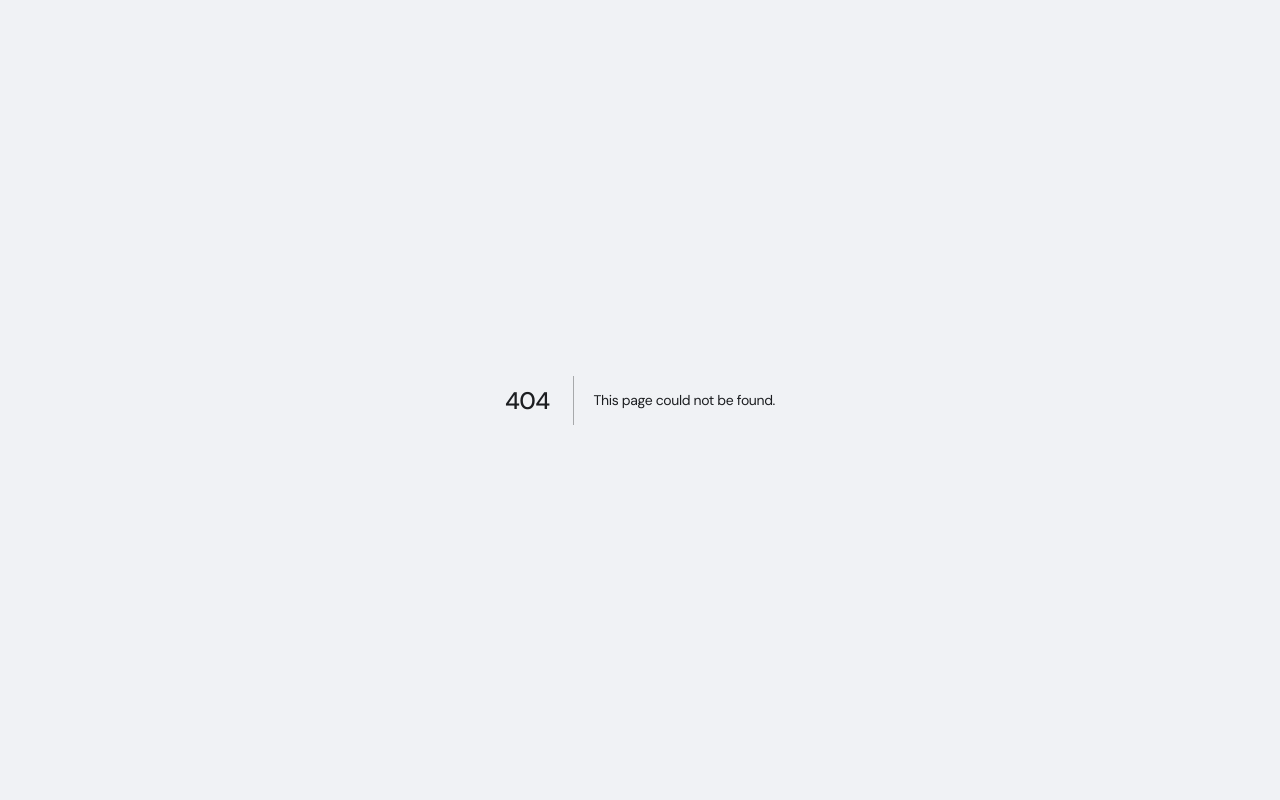
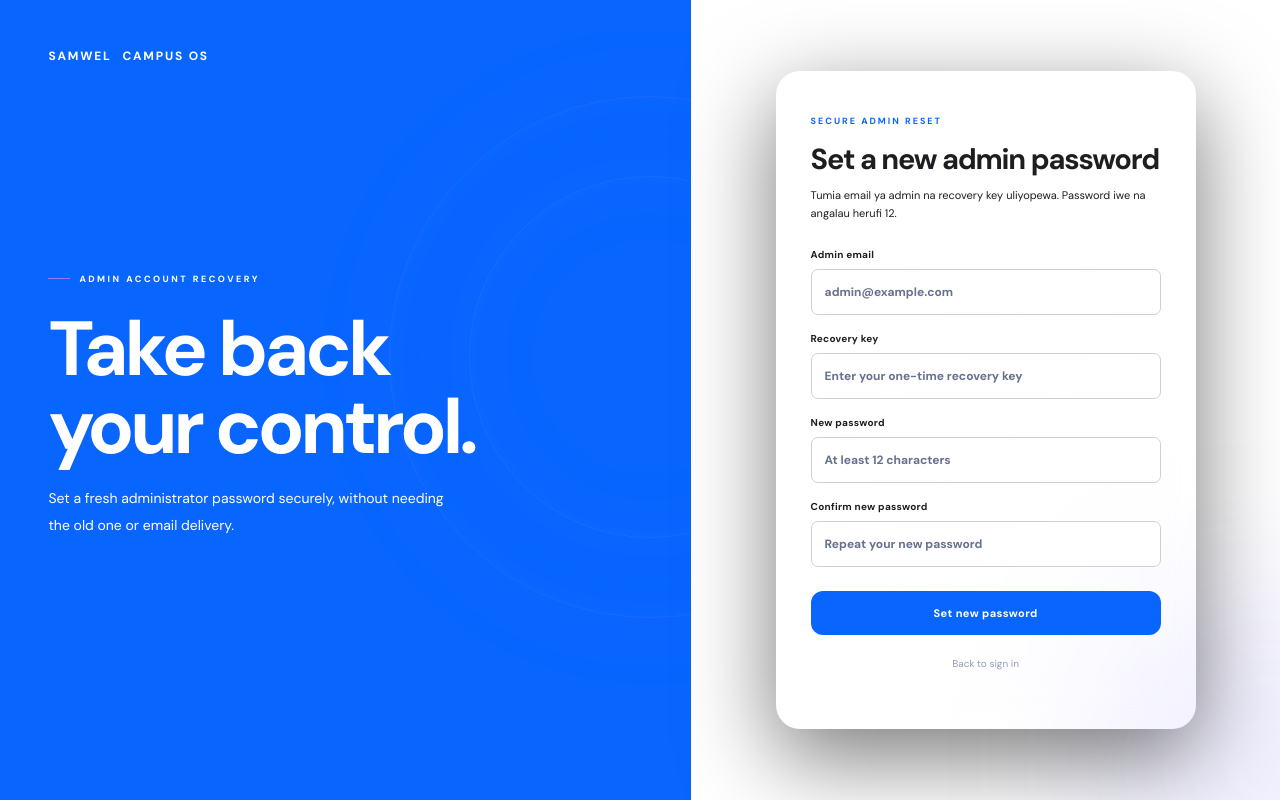
Before and after one commit to NexusEngineer-sam/smartAPP, a Next.js app: page /admin-password-recovery in a window 1280 px wide. Before the commit this address had no page. Built offline with nearby package versions, Linux system fonts and the light colour scheme.

Commit message:
Add admin password reset page without email dependency

```diff
--- /dev/null
+++ b/app/admin-password-recovery/page.tsx
@@ -0,0 +1,78 @@
+"use client";
+
+import { FormEvent, useState } from "react";
+import Link from "next/link";
+
+export default function AdminPasswordRecoveryPage() {
+  const [email, setEmail] = useState("");
+  const [recoveryKey, setRecoveryKey] = useState("");
+  const [password, setPassword] = useState("");
+  const [confirm, setConfirm] = useState("");
+  const [error, setError] = useState("");
+  const [done, setDone] = useState("");
+  const [busy, setBusy] = useState(false);
+
+  async function submit(event: FormEvent<HTMLFormElement>) {
+    event.preventDefault();
+    setError("");
+    setDone("");
+    if (password !== confirm) {
+      setError("Password hazifanani.");
+      return;
+    }
+    setBusy(true);
+    try {
+      const response = await fetch("/api/auth/admin-recovery", {
+        method: "POST",
+        headers: { "Content-Type": "application/json" },
+        body: JSON.stringify({ email, recoveryKey, password }),
+      });
+      const data = await response.json();
+      if (!response.ok) throw new Error(data.error || "Imeshindikana kuweka password.");
+      setDone(data.message || "Password imebadilishwa.");
+      setRecoveryKey("");
+      setPassword("");
+      setConfirm("");
+    } catch (err) {
+      setError(err instanceof Error ? err.message : "Jaribu tena.");
+    } finally {
+      setBusy(false);
+    }
+  }
+
+  return (
+    <main className="auth-shell">
+      <section className="auth-art">
+        <div className="brand">SAMWEL <b>CAMPUS OS</b></div>
+        <div className="art-copy">
+          <span className="eyebrow">ADMIN ACCOUNT RECOVERY</span>
+          <h1>Take back<br /><em>your control.</em></h1>
+          <p>Set a fresh administrator password securely, without needing the old one or email delivery.</p>
+        </div>
+      </section>
+      <section className="auth-form-wrap">
+        <form className="auth-card" onSubmit={submit}>
+          <span className="eyebrow">SECURE ADMIN RESET</span>
+          <h2>Set a new admin password</h2>
+          <p className="muted">Tumia email ya admin na recovery key uliyopewa. Password iwe na angalau herufi 12.</p>
+          <label>Admin email
+            <input type="email" required autoComplete="username" value={email} onChange={event => setEmail(event.target.value)} placeholder="admin@example.com" />
+          </label>
+          <label>Recovery key
+            <input type="password" required minLength={32} autoComplete="off" value={recoveryKey} onChange={event => setRecoveryKey(event.target.value)} placeholder="Enter your one-time recovery key" />
+          </label>
+          <label>New password
+            <input type="password" required minLength={12} maxLength={72} autoComplete="new-password" value={password} onChange={event => setPassword(event.target.value)} placeholder="At least 12 characters" />
+          </label>
+          <label>Confirm new password
+            <input type="password" required minLength={12} maxLength={72} autoComplete="new-password" value={confirm} onChange={event => setConfirm(event.target.value)} placeholder="Repeat your new password" />
+          </label>
+          {error && <p className="form-error" role="alert">{error}</p>}
+          {done && <p role="status">{done}</p>}
+          <button className="primary-btn" disabled={busy}>{busy ? "Updating…" : "Set new password"}</button>
+          <p className="switch-auth"><Link href="/login">Back to sign in</Link></p>
+        </form>
+      </section>
+    </main>
+  );
+}
```
